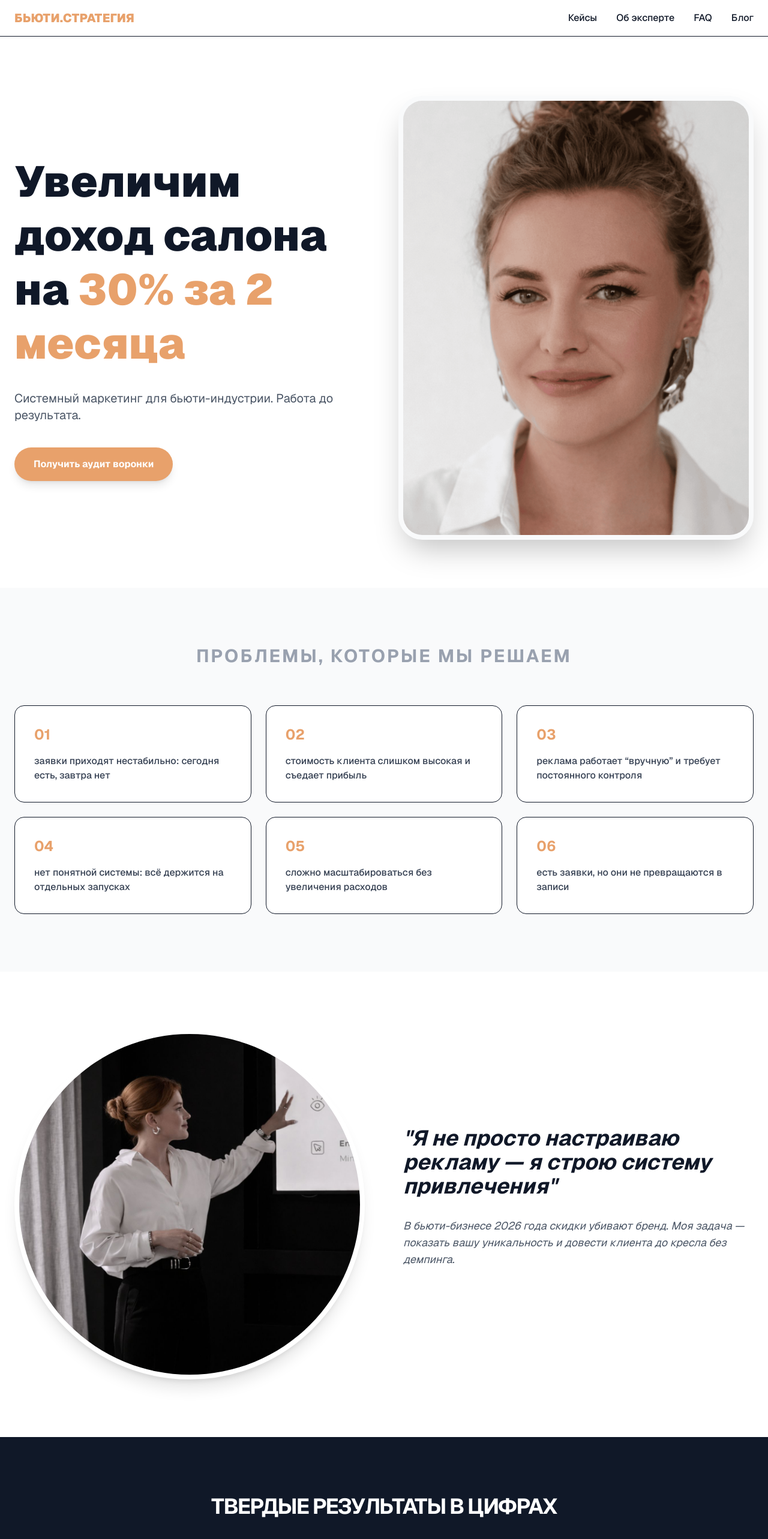
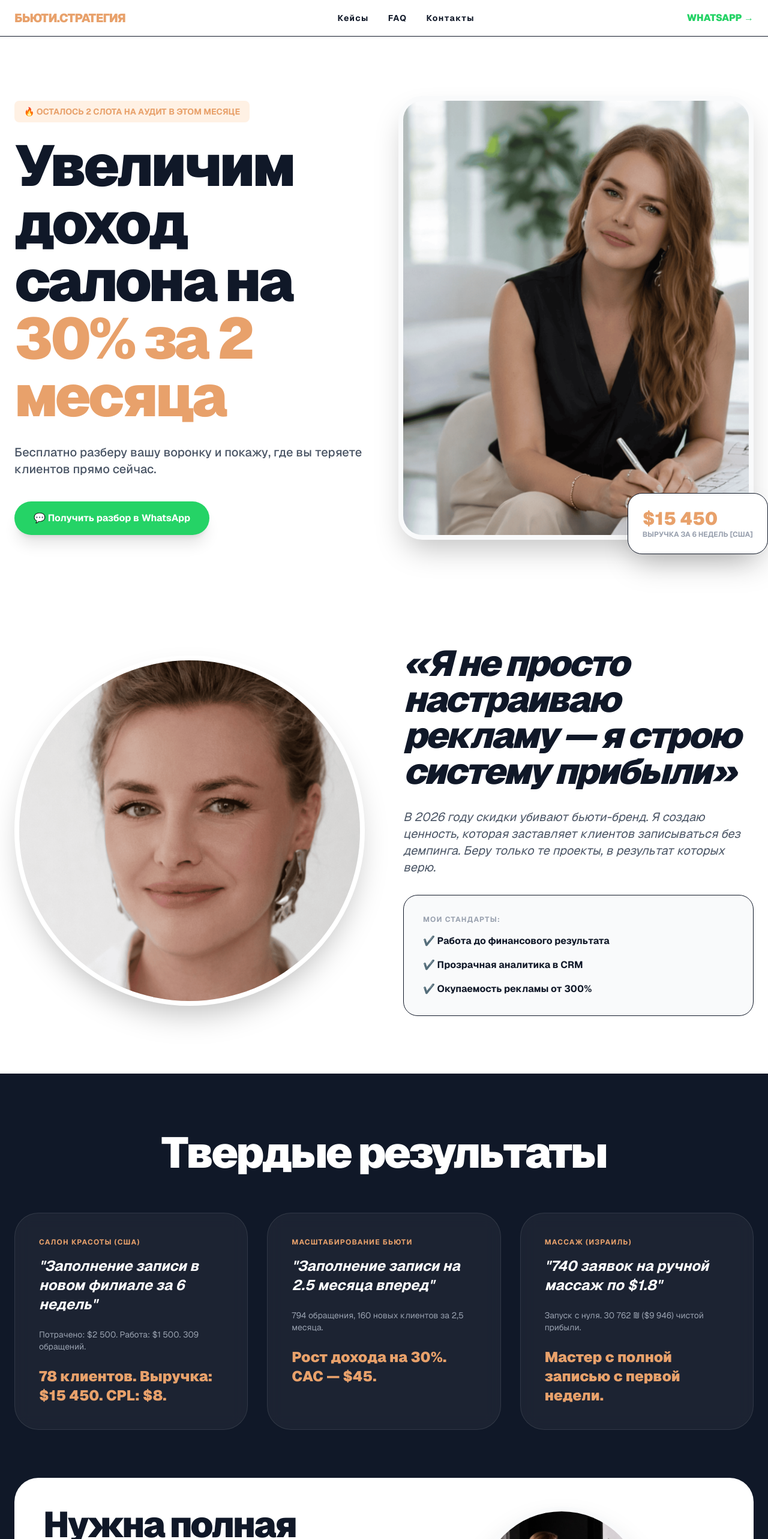
Before and after one commit to tatnova/my-website-rus, a Next.js app in the folder site/: page / in a window 1280 px wide. Shown: the top 2566 px of the page at 60% size. Built offline with nearby package versions, Linux system fonts and the light colour scheme.

Commit message:
update site

```diff
--- a/site/src/app/page.tsx
+++ b/site/src/app/page.tsx
@@ -1,94 +1,59 @@
 'use client';
-import React, { useState } from 'react';
+import React, { useState, useEffect } from 'react';
 
-// --- ДАННЫЕ ИЗ ВАШИХ ИСТОЧНИКОВ ---
-
-const socialLinks = [
-  { label: 'WhatsApp', href: 'https://wa.me/972537086545', icon: '💬' },
-  { label: 'Telegram', href: 'https://t.me/mailovaja', icon: '✈️' },
-  { label: 'Instagram', href: '#instagram', icon: '◎' },
-  { label: 'YouTube', href: '#youtube', icon: '▶️' },
-  { label: 'Facebook', href: '#facebook', icon: 'f' },
-  { label: 'TikTok', href: '#tiktok', icon: '♪' },
-];
-
-const problems = [
-  'заявки приходят нестабильно: сегодня есть, завтра нет',
-  'стоимость клиента слишком высокая и съедает прибыль',
-  'реклама работает “вручную” и требует постоянного контроля',
-  'нет понятной системы: всё держится на отдельных запусках',
-  'сложно масштабироваться без увеличения расходов',
-  'есть заявки, но они не превращаются в записи',
-];
+// --- ДАННЫЕ ИЗ ИСТОЧНИКОВ И ИСТОРИИ ---
 
 const cases = [
   {
-    niche: 'салон красоты (Premium)',
-    problem: 'Заполнение записи в новом филиале в США за 6 недель',
-    action: 'Потрачено на рекламу: $2 500. Стоимость работы: $1 500. Всего 309 обращений.',
-    result: '78 новых клиентов (чек $200). Выручка: $15 450. CPL: $8.',
+    niche: 'салон красоты (США)',
+    problem: 'Заполнение записи в новом филиале за 6 недель',
+    action: 'Потрачено: $2 500. Работа: $1 500. 309 обращений.',
+    result: '78 клиентов. Выручка: $15 450. CPL: $8.',
     href: '/cases/salon-krasoty',
   },
   {
     niche: 'масштабирование бьюти',
     problem: 'Заполнение записи на 2.5 месяца вперед',
-    action: 'Оптимизация воронки и запуск системного трафика.',
-    result: '794 обращения, 160 новых клиентов. Средний CAC — $45.',
+    action: '794 обращения, 160 новых клиентов за 2,5 месяца.',
+    result: 'Рост дохода на 30%. CAC — $45.',
     href: '/cases/master-byuti-ekspert',
   },
   {
     niche: 'массаж (Израиль)',
     problem: '740 заявок на ручной массаж по $1.8',
-    action: 'Запуск направления с нуля через таргетированную рекламу.',
-    result: 'Чистая прибыль мастера: $9 946 (30 762 ₪).',
+    action: 'Запуск с нуля. 30 762 ₪ ($9 946) чистой прибыли.',
+    result: 'Мастер с полной записью с первой недели.',
     href: '/cases/byuti-biznes',
   },
 ];
 
-// ОТЗЫВЫ С ФОТО КЛИЕНТОВ ИЗ ИСТОЧНИКОВ [1]
 const reviews = [
-  { author: 'Салон красоты', text: '“До работы заявки приходили нестабильно. После запуска и настройки системы появился стабильный поток клиентов.”', image: '/beauty-salon-client-review-results.jpg' },
-  { author: 'Бьюти-эксперт', text: '“Раньше не было понимания, как привлекать клиентов. Сейчас есть система, реклама работает, и записи идут регулярно.”', image: '/beauty-expert-client-attraction-review.jpg' },
-  { author: 'Фитнес-тренер', text: '“Стало гораздо больше заявок, при этом снизилась стоимость клиента. Появилось ощущение контроля.”', image: '/fitness-master-more-clients-review.jpg' },
+  { author: 'Салон красоты', text: '“До работы заявки приходили нестабильно. После запуска системы появился стабильный поток клиентов.”', image: '/beauty-salon-client-review-results.jpg' },
+  { author: 'Бьюти-эксперт', text: '“Раньше не было понимания, как привлекать клиентов. Сейчас есть система и записи идут регулярно.”', image: '/beauty-expert-client-attraction-review.jpg' },
+  { author: 'Фитнес-тренер', text: '“Стало гораздо больше заявок, стоимость клиента упала. Появилось ощущение контроля.”', image: '/fitness-master-more-clients-review.jpg' },
+];
+
+const faqs = [
+  { q: 'Как понять, что реклама будет приносить прибыль?', a: 'Перед запуском разбираем цифры: стоимость клиента, ценность и работу воронки. Мы строим систему на окупаемость.' },
+  { q: 'Что делать, если заявки есть, но записи слабые?', a: 'Это вопрос воронки и обработки. Настраиваем систему так, чтобы лиды превращались в записи.' },
 ];
 
 const articles = [
-  { title: 'Как заполнить запись в новом салоне красоты в США за 6 недель без демпинга', href: '/blog/kak-zapolnit-zapis' },
-  { title: 'Почему реклама не даёт результата и как это исправить', href: '/blog' },
+  { title: 'Как заполнить запись в новом салоне в США за 6 недель без демпинга', href: '/blog/kak-zapolnit-zapis' },
   { title: 'Ошибки в рекламе, из-за которых вы теряете клиентов', href: '/blog' },
-];
-
-const steps = [
-  { step: '01', title: 'Шаг 1. Разбор ситуации', text: 'Анализирую текущую ситуацию: рекламу, воронку, обработку заявок.' },
-  { step: '02', title: 'Шаг 2. Стратегия', text: 'Формирую план: каналы трафика и систему привлечения без скидок.' },
-  { step: '03', title: 'Шаг 3. Запуск', text: 'Настраиваю рекламу, подключаю сайт или посадочные страницы.' },
-  { step: '04', title: 'Шаг 4. Настройка системы', text: 'Подключаю CRM и автоматизацию, чтобы заявки не терялись.' },
-  { step: '05', title: 'Шаг 5. Оптимизация', text: 'Работаю до результата, зафиксированного в договоре.' },
-];
-
-const faqs = [
-  { q: 'Как понять, что реклама будет приносить прибыль?', a: 'Перед запуском разбираем цифры: стоимость клиента, ценность и работу воронки.' },
-  { q: 'Что делать, если заявки есть, но записи слабые?', a: 'Это вопрос воронки и обработки. Настраиваем систему так, чтобы лиды превращались в записи.' },
 ];
 
 // --- ВСПОМОГАТЕЛЬНЫЕ КОМПОНЕНТЫ ---
 
-const PrimaryButton = ({ children, onClick, className = '' }: any) => (
-  <button
-    onClick={onClick}
-    className={`inline-flex items-center justify-center gap-2 rounded-full bg-[#e8a16b] px-8 py-4 font-bold text-white shadow-lg transition hover:scale-[1.02] hover:bg-[#d78d57] ${className}`}
+const WhatsAppButton = ({ children, className = '' }: any) => (
+  <a
+    href="https://wa.me/972537086545"
+    target="_blank"
+    rel="noreferrer"
+    className={`inline-flex items-center justify-center gap-2 rounded-full bg-[#25D366] px-8 py-4 font-bold text-white shadow-xl transition hover:scale-105 ${className}`}
   >
-    {children}
-  </button>
-);
-
-const SecondaryButton = ({ children, onClick, className = '' }: any) => (
-  <button
-    onClick={onClick}
-    className={`inline-flex items-center justify-center gap-2 rounded-full border border-gray-300 bg-white px-8 py-4 font-bold transition hover:border-[#e8a16b] hover:text-[#e8a16b] ${className}`}
-  >
-    {children}
-  </button>
+    💬 {children}
+  </a>
 );
 
 // --- ГЛАВНАЯ СТРАНИЦА ---
@@ -99,12 +64,7 @@ export default function Home() {
   const scrollToId = (id: string) => {
     const element = document.getElementById(id);
     if (element) {
-      const offset = 80;
-      const bodyRect = document.body.getBoundingClientRect().top;
-      const elementRect = element.getBoundingClientRect().top;
-      const elementPosition = elementRect - bodyRect;
-      const offsetPosition = elementPosition - offset;
-      window.scrollTo({ top: offsetPosition, behavior: 'smooth' });
+      window.scrollTo({ top: element.offsetTop - 80, behavior: 'smooth' });
     }
   };
 
@@ -112,149 +72,115 @@ export default function Home() {
     <div className="min-h-screen bg-white font-sans text-gray-900 selection:bg-[#fff1e4] selection:text-[#e8a16b]">
       {/* Header */}
       <nav className="fixed top-0 z-50 w-full bg-white/90 backdrop-blur-md border-b px-6 py-4 flex justify-between items-center">
-        <div className="text-xl font-black text-[#e8a16b]">БЬЮТИ.СТРАТЕГИЯ</div>
-        <div className="hidden md:flex gap-8 font-medium">
-          <button onClick={() => scrollToId('cases')} className="hover:text-[#e8a16b]">Кейсы</button>
-          <button onClick={() => scrollToId('about')} className="hover:text-[#e8a16b]">Об эксперте</button>
-          <button onClick={() => scrollToId('faq')} className="hover:text-[#e8a16b]">FAQ</button>
-          <button onClick={() => scrollToId('blog')} className="hover:text-[#e8a16b]">Блог</button>
+        <div className="text-xl font-black text-[#e8a16b] tracking-tighter">БЬЮТИ.СТРАТЕГИЯ</div>
+        <div className="hidden md:flex gap-8 font-bold text-sm uppercase tracking-widest">
+          <button onClick={() => scrollToId('cases')}>Кейсы</button>
+          <button onClick={() => scrollToId('faq')}>FAQ</button>
+          <button onClick={() => scrollToId('contact')}>Контакты</button>
         </div>
+        <a href="https://wa.me/972537086545" className="hidden md:block font-black text-[#25D366]">WHATSAPP →</a>
       </nav>
 
-      {/* HERO + ЛИЧНОЕ ФОТО №1 [2] */}
+      {/* HERO SECTION — УСИЛЕННЫЙ ОФФЕР */}
       <section className="pt-40 pb-20 px-6 max-w-7xl mx-auto flex flex-col md:flex-row items-center gap-12">
         <div className="flex-1 text-left">
-          <h1 className="text-5xl md:text-7xl font-black leading-tight">
+          <div className="inline-block bg-[#fff1e4] text-[#e8a16b] px-4 py-2 rounded-lg font-bold text-sm mb-6">
+            🔥 ОСТАЛОСЬ 2 СЛОТА НА АУДИТ В ЭТОМ МЕСЯЦЕ
+          </div>
+          <h1 className="text-5xl md:text-8xl font-black leading-none tracking-tighter">
             Увеличим доход салона на <span className="text-[#e8a16b]">30% за 2 месяца</span>
           </h1>
-          <p className="mt-8 text-xl text-gray-600">Системный маркетинг для бьюти-индустрии. Работа до результата.</p>
-          <PrimaryButton onClick={() => scrollToId('contact')} className="mt-10">Получить аудит воронки</PrimaryButton>
+          <p className="mt-8 text-xl text-gray-600 font-medium">
+            Бесплатно разберу вашу воронку и покажу, где вы теряете клиентов прямо сейчас.
+          </p>
+          <div className="mt-10 flex flex-col sm:flex-row gap-4">
+            <WhatsAppButton>Получить разбор в WhatsApp</WhatsAppButton>
+          </div>
         </div>
-        <div className="flex-1">
-          {/* ВАШЕ ПЕРВОЕ ФОТО */}
+        <div className="flex-1 relative">
           <div className="w-full aspect-[4/5] bg-gray-100 rounded-[40px] overflow-hidden border-8 border-gray-50 shadow-2xl">
-             <img src="/beauty-business-marketing-specialist.jpg" alt="Татьяна Новикова" className="w-full h-full object-cover" />
+             <img src="/beauty-marketing-strategy.jpg" alt="Татьяна Новикова" className="w-full h-full object-cover" />
+          </div>
+          <div className="absolute -bottom-6 -right-6 bg-white p-6 rounded-3xl shadow-2xl border hidden md:block">
+            <p className="text-3xl font-black text-[#e8a16b]">$15 450</p>
+            <p className="text-xs font-bold text-gray-400 uppercase">Выручка за 6 недель [США]</p>
           </div>
         </div>
       </section>
 
-      {/* ПРОБЛЕМЫ [3] */}
-      <section className="bg-gray-50 py-24 px-6">
-        <div className="max-w-7xl mx-auto">
-          <h2 className="text-3xl font-bold mb-16 text-center text-gray-400 uppercase tracking-widest">Проблемы, которые мы решаем</h2>
-          <div className="grid md:grid-cols-3 gap-6">
-            {problems.map((p, i) => (
-              <div key={i} className="bg-white p-8 rounded-2xl border hover:shadow-lg transition">
-                <span className="text-[#e8a16b] text-2xl font-bold block mb-4">0{i+1}</span>
-                <p className="font-medium text-gray-700">{p}</p>
-              </div>
-            ))}
+      {/* STICKY CTA ДЛЯ МОБИЛЬНЫХ */}
+      <div className="fixed bottom-6 left-0 w-full z-50 px-6 md:hidden">
+        <WhatsAppButton className="w-full py-5 text-lg shadow-2xl">Написать и получить разбор</WhatsAppButton>
+      </div>
+
+      {/* ОБ ЭКСПЕРТЕ — ЛИЧНОЕ ФОТО №2 */}
+      <section id="about" className="py-24 px-6 max-w-7xl mx-auto flex flex-col md:flex-row-reverse items-center gap-16">
+        <div className="flex-1">
+          <h2 className="text-4xl md:text-6xl font-black mb-8 tracking-tighter italic">«Я не просто настраиваю рекламу — я строю систему прибыли»</h2>
+          <p className="text-xl text-gray-600 mb-8 italic">
+            В 2026 году скидки убивают бьюти-бренд. Я создаю ценность, которая заставляет клиентов записываться без демпинга. Беру только те проекты, в результат которых верю.
+          </p>
+          <div className="bg-gray-50 p-8 rounded-3xl border">
+            <p className="font-bold text-gray-400 uppercase text-xs mb-4 tracking-widest">Мои стандарты:</p>
+            <ul className="space-y-4 font-bold">
+              <li>✔️ Работа до финансового результата</li>
+              <li>✔️ Прозрачная аналитика в CRM</li>
+              <li>✔️ Окупаемость рекламы от 300%</li>
+            </ul>
+          </div>
+        </div>
+        <div className="flex-1">
+          <div className="w-full aspect-square bg-gray-100 rounded-full overflow-hidden border-8 border-white shadow-2xl">
+             <img src="/beauty-business-marketing-specialist.jpg" alt="Бьюти Стратег" className="w-full h-full object-cover" />
           </div>
         </div>
       </section>
 
-      {/* ОБ ЭКСПЕРТЕ + ЛИЧНОЕ ФОТО №2 */}
-      <section id="about" className="py-24 px-6 max-w-7xl mx-auto flex flex-col md:flex-row-reverse items-center gap-16">
-        <div className="flex-1">
-          <h2 className="text-4xl font-bold mb-8 italic">"Я не просто настраиваю рекламу — я строю систему привлечения"</h2>
-          <p className="text-lg text-gray-600 mb-6 italic">В бьюти-бизнесе 2026 года скидки убивают бренд. Моя задача — показать вашу уникальность и довести клиента до кресла без демпинга.</p>
-        </div>
-        <div className="flex-1">
-          {/* ВАШЕ ВТОРОЕ ФОТО */}
-          <div className="w-full aspect-square bg-gray-100 rounded-full overflow-hidden border-8 border-white shadow-xl">
-             <img src="/beauty-client-acquisition-strategy-funnel.jpg" alt="Бьюти Стратегия" className="w-full h-full object-cover" />
-          </div>
-        </div>
-      </section>
-
-      {/* КЕЙСЫ + ЦИФРЫ [4] */}
+      {/* КЕЙСЫ — ТВЕРДЫЕ ЦИФРЫ */}
       <section id="cases" className="py-24 bg-gray-900 text-white px-6">
         <div className="max-w-7xl mx-auto">
-          <h2 className="text-4xl font-bold mb-16 text-center uppercase tracking-tighter">Твердые результаты в цифрах</h2>
+          <h2 className="text-5xl md:text-7xl font-black mb-16 text-center tracking-tighter">Твердые результаты</h2>
           <div className="grid md:grid-cols-3 gap-8">
             {cases.map((c, i) => (
-              <div key={i} className="bg-white/5 p-10 rounded-3xl border border-white/10 backdrop-blur-md hover:bg-white/10 transition">
+              <div key={i} className="bg-white/5 p-10 rounded-[40px] border border-white/10 backdrop-blur-md hover:bg-white/10 transition">
                 <div className="text-[#e8a16b] font-bold mb-4 uppercase text-xs tracking-widest">{c.niche}</div>
                 <h3 className="text-2xl font-bold mb-6 italic">"{c.problem}"</h3>
-                <p className="text-gray-400 text-sm mb-4">{c.action}</p>
-                <div className="text-xl font-black text-white">{c.result}</div>
+                <p className="text-gray-400 text-sm mb-6">{c.action}</p>
+                <div className="text-2xl font-black text-[#e8a16b]">{c.result}</div>
               </div>
             ))}
           </div>
-          {/* ПРИЗЫВ К ДЕЙСТВИЮ + ЛИЧНОЕ ФОТО №3 */}
-          <div className="mt-20 flex flex-col md:flex-row items-center gap-12 bg-[#e8a16b] rounded-[40px] p-12">
+
+          {/* ПРИЗЫВ К ДЕЙСТВИЮ — ЛИЧНОЕ ФОТО №3 */}
+          <div className="mt-20 flex flex-col md:flex-row items-center gap-12 bg-white rounded-[40px] p-12 text-gray-900">
              <div className="flex-1 text-center md:text-left">
-                <h3 className="text-3xl font-black mb-6">Готовы к такому же росту?</h3>
-                <p className="text-white/90 text-lg mb-8">Запишитесь на экспертный аудит вашей воронки продаж.</p>
-                <PrimaryButton onClick={() => scrollToId('contact')} className="bg-white text-[#e8a16b] hover:bg-gray-100">Записаться на аудит</PrimaryButton>
+                <h3 className="text-4xl md:text-6xl font-black mb-6 tracking-tighter">Нужна полная запись?</h3>
+                <p className="text-xl text-gray-500 mb-8 italic">Напишите мне в WhatsApp. Разберем ваши точки роста за 15 минут — это бесплатно и ни к чему не обязывает.</p>
+                <WhatsAppButton>Записаться на разбор</WhatsAppButton>
              </div>
              <div className="flex-1 flex justify-center">
-                {/* ВАШЕ ТРЕТЬЕ ФОТО */}
-                <img src="/beauty-client-acquisition-strategy-funnel.jpg" alt="Консультация" className="w-64 h-64 rounded-full border-4 border-white shadow-2xl object-cover" />
+                <img src="/beauty-client-acquisition-strategy-funnel.jpg" alt="Разбор воронки" className="w-72 h-72 rounded-full border-8 border-gray-50 shadow-2xl object-cover" />
              </div>
           </div>
         </div>
       </section>
 
-      {/* ЭТАПЫ [5] */}
-      <section id="steps" className="py-24 px-6 max-w-4xl mx-auto">
-        <h2 className="text-4xl font-bold mb-20 text-center uppercase tracking-widest text-gray-300">Этапы работы</h2>
-        {steps.map((s, i) => (
-          <div key={i} className="flex gap-12 mb-16 relative">
-            <span className="text-7xl font-black text-gray-100 absolute -left-20 top-0 -z-10">{s.step}</span>
-            <div>
-              <h3 className="text-2xl font-bold mb-4">{s.title}</h3>
-              <p className="text-gray-600 text-lg">{s.text}</p>
-            </div>
-          </div>
-        ))}
-      </section>
-
-      {/* FAQ [6] */}
+      {/* FAQ */}
       <section id="faq" className="py-24 bg-gray-50 px-6">
         <div className="max-w-3xl mx-auto">
           <h2 className="text-4xl font-bold mb-12 text-center">Частые вопросы</h2>
           <div className="space-y-4">
             {faqs.map((f, i) => (
-              <div key={i} className="bg-white border rounded-2xl overflow-hidden">
+              <div key={i} className="bg-white border rounded-2xl overflow-hidden shadow-sm">
                 <button
                   onClick={() => setOpenFaq(openFaq === i ? null : i)}
-                  className="w-full text-left p-6 font-bold flex justify-between items-center hover:bg-gray-50 transition"
+                  className="w-full text-left p-6 font-bold flex justify-between items-center"
                 >
-                  <span>{f.q}</span>
+                  <span className="pr-4">{f.q}</span>
                   <span className="text-[#e8a16b] text-2xl">{openFaq === i ? '−' : '+'}</span>
                 </button>
-                {openFaq === i && <div className="p-6 pt-0 text-gray-600 border-t bg-gray-50/30">{f.a}</div>}
+                {openFaq === i && <div className="p-6 pt-0 text-gray-600 border-t bg-gray-50/50">{f.a}</div>}
               </div>
-            ))}
-          </div>
-        </div>
-      </section>
-
-      {/* ОТЗЫВЫ + ФОТО КЛИЕНТОВ [1] */}
-      <section id="reviews" className="py-24 px-6 max-w-7xl mx-auto">
-        <h2 className="text-4xl font-bold mb-16 text-center italic">Что говорят владельцы бизнеса</h2>
-        <div className="grid md:grid-cols-3 gap-8">
-          {reviews.map((r, i) => (
-            <div key={i} className="bg-gray-50 p-8 rounded-3xl flex flex-col items-center text-center">
-              <img src={r.image} alt={r.author} className="w-full h-48 object-cover rounded-2xl mb-6 shadow-md" />
-              <p className="italic text-gray-600 mb-6">{r.text}</p>
-              <div className="font-bold text-[#e8a16b] uppercase tracking-widest text-sm">{r.author}</div>
-            </div>
-          ))}
-        </div>
-      </section>
-
-      {/* БЛОГ [7] */}
-      <section id="blog" className="py-24 px-6 bg-gray-900 text-white">
-        <div className="max-w-7xl mx-auto">
-          <h2 className="text-4xl font-bold mb-12">Полезные статьи</h2>
-          <div className="grid md:grid-cols-3 gap-8">
-            {articles.map((a, i) => (
-              <a key={i} href={a.href} className="p-10 border border-white/10 rounded-3xl hover:bg-white/5 transition block group">
-                <h3 className="text-xl font-bold mb-4 group-hover:text-[#e8a16b] transition">{a.title}</h3>
-                <span className="text-[#e8a16b] font-medium">Читать полностью →</span>
-              </a>
             ))}
           </div>
         </div>
@@ -262,14 +188,12 @@ export default function Home() {
 
       {/* FOOTER */}
       <footer id="contact" className="py-20 border-t text-center text-gray-400">
-        <div className="flex justify-center gap-6 mb-8 text-2xl">
-          {socialLinks.map((s, i) => (
-            <a key={i} href={s.href} target="_blank" rel="noreferrer" className="hover:text-[#e8a16b] transition">
-              {s.icon}
-            </a>
-          ))}
+        <h2 className="text-2xl font-black text-gray-900 mb-8">БЬЮТИ.СТРАТЕГИЯ</h2>
+        <div className="flex justify-center gap-8 mb-12 text-2xl">
+          <a href="https://wa.me/972537086545" className="hover:text-[#25D366]">💬</a>
+          <a href="https://t.me/mailovaja" className="hover:text-[#0088cc]">✈️</a>
         </div>
-        <p className="text-sm">© 2026 БЬЮТИ.СТРАТЕГИЯ — Системный маркетинг для салонов красоты. Работа до результата.</p>
+        <p className="text-sm font-bold uppercase tracking-widest">© 2026 РАБОТА ДО РЕЗУЛЬТАТА. ВСЕ ПРАВА ЗАЩИЩЕНЫ.</p>
       </footer>
     </div>
   );
```
